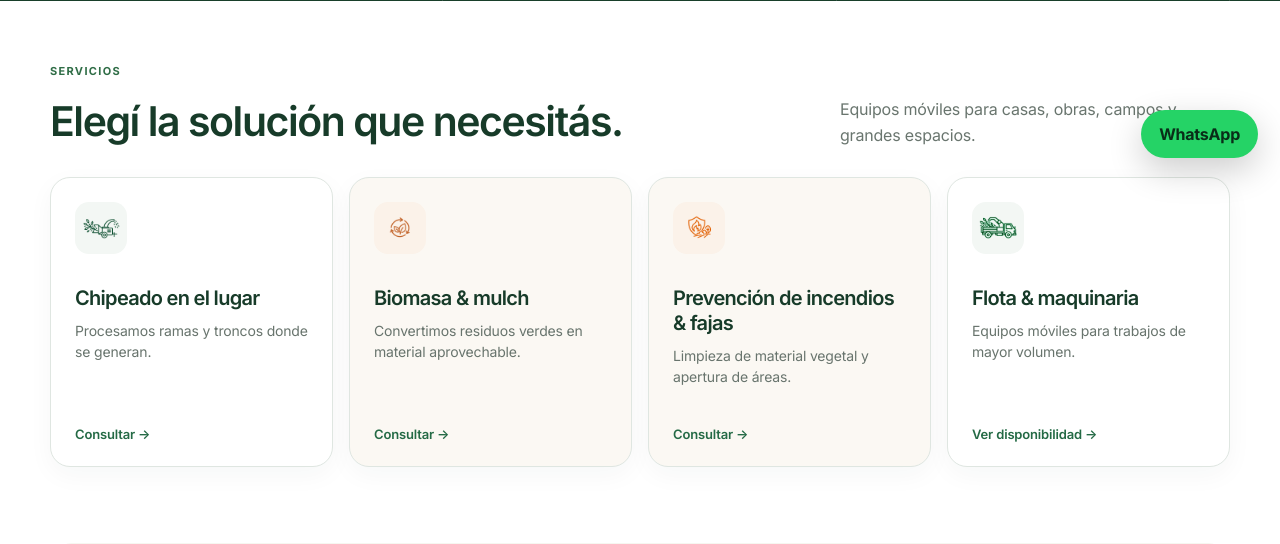
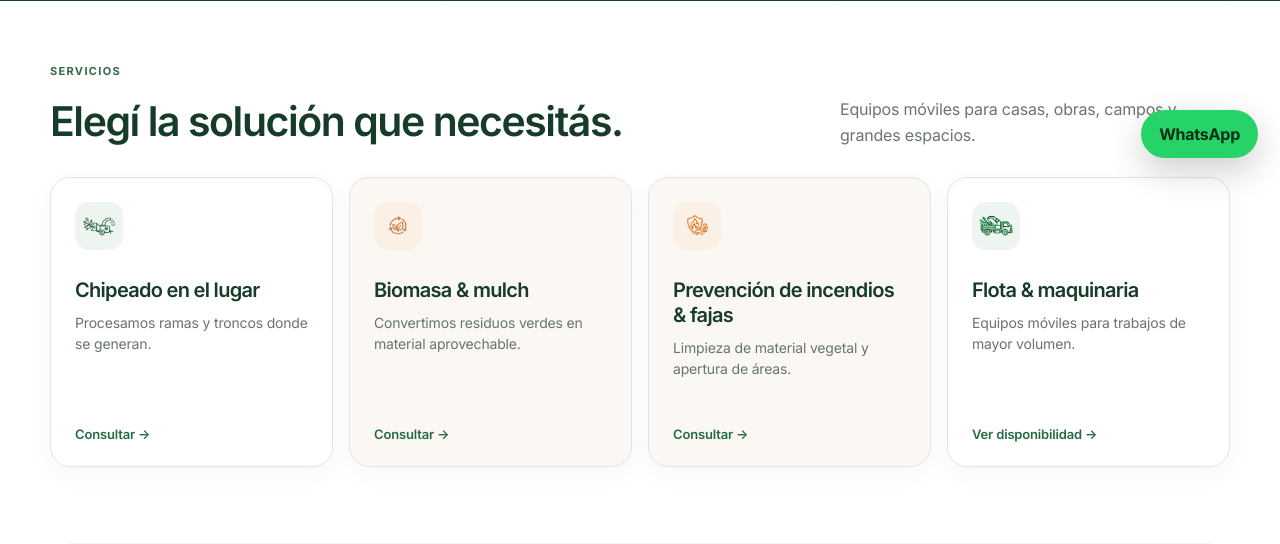
Before and after one commit to equantum-py/ecotritura, a Flask app: page / in a window 1280 px wide. Shown: the part 620-1164 px from the top of the page. Run offline with Flask 3, Linux system fonts and the light colour scheme.

Commit message:
Blindar tamaño de iconos dentro de servicios

```diff
--- a/static/css/style.css
+++ b/static/css/style.css
@@ -462,3 +462,24 @@ main>section{width:100%}
  .service-icon{width:46px!important;height:46px!important;min-width:46px!important;min-height:46px!important;max-width:46px!important;max-height:46px!important;flex-basis:46px!important;padding:6px!important}
  .service-icon img{width:34px!important;height:34px!important;max-width:34px!important;max-height:34px!important}
 }
+
+/* FINAL servicios icons containment */
+#servicios .service-products{align-items:stretch}
+#servicios .service-product{position:relative;overflow:hidden!important}
+#servicios .service-icon{
+ width:48px!important;height:48px!important;min-width:48px!important;min-height:48px!important;
+ max-width:48px!important;max-height:48px!important;flex:0 0 48px!important;
+ display:grid!important;place-items:center!important;padding:7px!important;margin:0 0 28px!important;
+ border-radius:14px!important;box-sizing:border-box!important;overflow:hidden!important;
+}
+#servicios .service-icon-green{background:#eef5f0!important}
+#servicios .service-icon-orange{background:#fbf0e6!important}
+#servicios .service-icon img{
+ display:block!important;width:34px!important;height:34px!important;min-width:34px!important;min-height:34px!important;
+ max-width:34px!important;max-height:34px!important;object-fit:contain!important;object-position:center!important;
+ position:static!important;inset:auto!important;transform:none!important;margin:0!important;padding:0!important;
+}
+@media(max-width:720px){
+ #servicios .service-icon{width:46px!important;height:46px!important;min-width:46px!important;min-height:46px!important;max-width:46px!important;max-height:46px!important;flex-basis:46px!important;margin-bottom:22px!important}
+ #servicios .service-icon img{width:32px!important;height:32px!important;min-width:32px!important;min-height:32px!important;max-width:32px!important;max-height:32px!important}
+}
```
